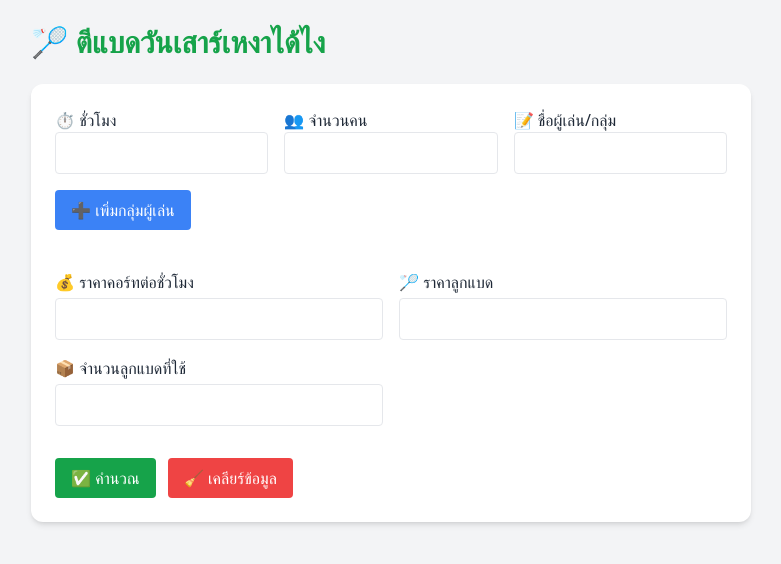
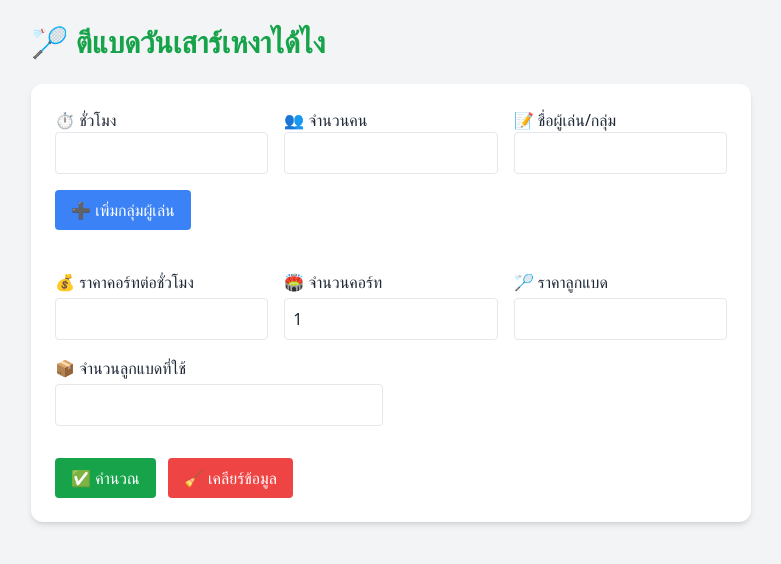
Before and after one commit to FlukeFlukee/-, a Flask app: page / in a window 1280 px wide. Shown: the top 564 px of the page, without its empty margins (249-1030 px from the left). Run offline with Flask 3, Linux system fonts and the light colour scheme; some libraries are stand-ins or nearby versions.

Commit message:
Update index.html

```diff
--- a/templates/index.html
+++ b/templates/index.html
@@ -19,15 +19,22 @@
         ➕ เพิ่มกลุ่มผู้เล่น
       </button>
 
-      <div class="grid grid-cols-1 sm:grid-cols-2 gap-4 pt-6">
+      <div class="grid grid-cols-1 sm:grid-cols-3 gap-4 pt-6">
         <div>
           <label class="block font-medium">💰 ราคาคอร์ทต่อชั่วโมง</label>
-          <input type="number" step="0.01" id="court_rate" required class="w-full mt-1 p-2 border rounded" />
+          <input type="number" step="0" id="court_rate" required class="w-full mt-1 p-2 border rounded" />
+        </div>
+        <div>
+          <label class="block font-medium">🏟 จำนวนคอร์ท</label>
+          <input type="number" id="court_count" value="1" min="1" required class="w-full mt-1 p-2 border rounded" />
         </div>
         <div>
           <label class="block font-medium">🏸 ราคาลูกแบด</label>
           <input type="number" step="0.01" id="shuttle_price" required class="w-full mt-1 p-2 border rounded" />
         </div>
+      </div>
+
+      <div class="grid grid-cols-1 sm:grid-cols-2 gap-4">
         <div>
           <label class="block font-medium">📦 จำนวนลูกแบดที่ใช้</label>
           <input type="number" id="shuttle_used" required class="w-full mt-1 p-2 border rounded" />
@@ -97,6 +104,7 @@
       }
 
       const courtRate = parseFloat(document.getElementById("court_rate").value);
+      const courtCount = parseInt(document.getElementById("court_count").value);
       const shuttlePrice = parseFloat(document.getElementById("shuttle_price").value);
       const shuttleUsed = parseInt(document.getElementById("shuttle_used").value);
 
@@ -124,7 +132,7 @@
 
       let total = 0;
       players.forEach(p => {
-        const courtFee = (courtRate / totalHourPerson) * (p.hours * p.people);
+        const courtFee = (courtRate * courtCount / totalHourPerson) * (p.hours * p.people);
         const shuttleFee = ((p.hours * p.people) / totalHourPerson) * totalShuttleFee;
         const totalFee = courtFee + shuttleFee;
         const pricePerPerson = totalFee / p.people;
@@ -154,8 +162,6 @@
       document.getElementById("resultSection").innerHTML = html;
     });
 
-
-
     // เริ่มต้นด้วย 1 กลุ่ม
     addGroup();
   </script>
```
